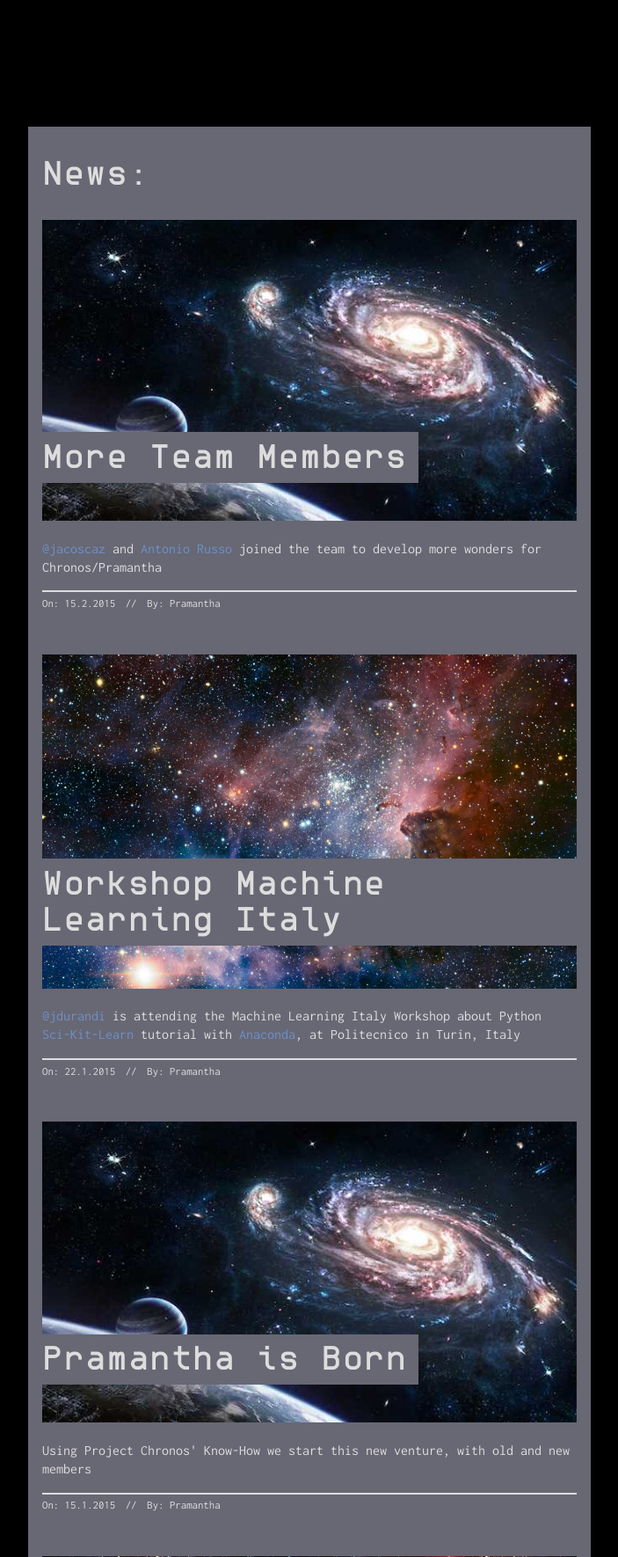
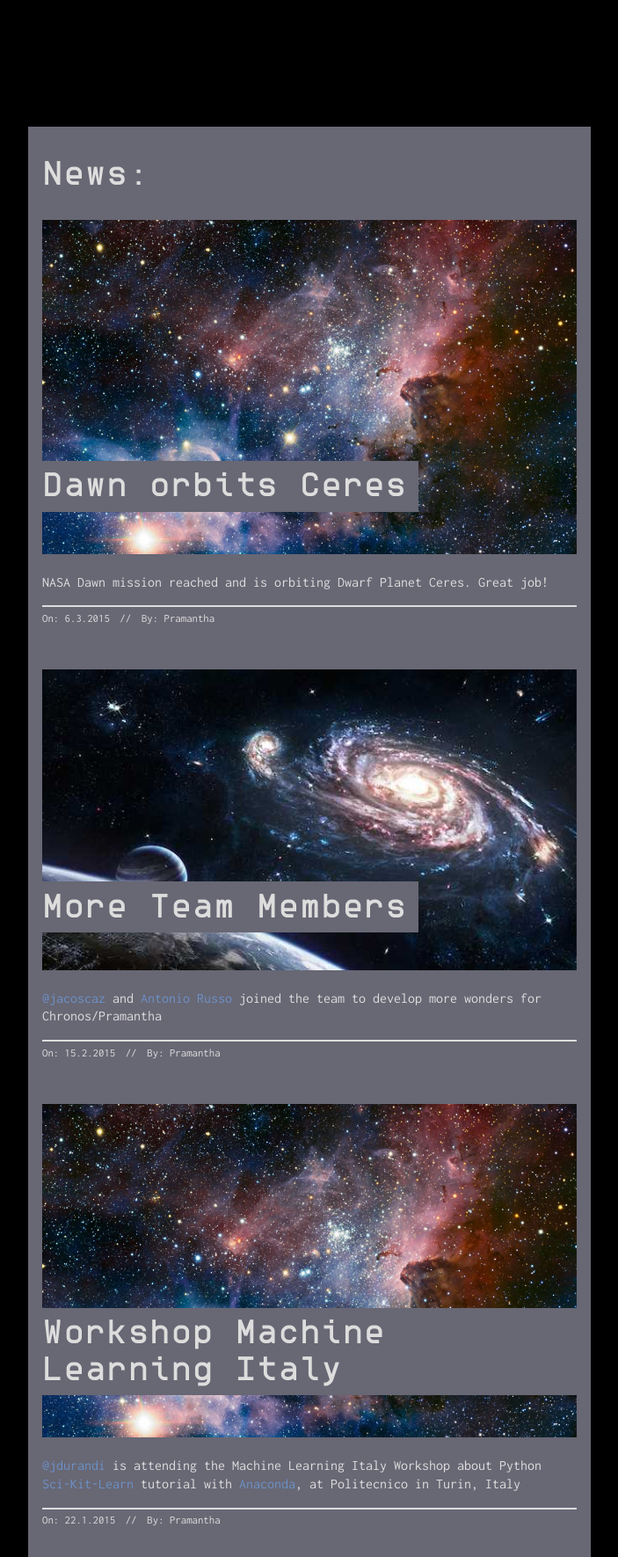
Before and after one commit to SpaceAppsXploration/singlepage, a Flask app: page / in a window 1280 px wide. Shown: the part 1853-3623 px from the top of the page at 88% size, without its empty margins (288-991 px from the left). Run offline with Flask 2, Linux system fonts and the light colour scheme; some libraries are stand-ins or nearby versions.

Commit message:
Dawn news

```diff
--- a/wsgi/templates/index.html
+++ b/wsgi/templates/index.html
@@ -133,6 +133,21 @@
          <!-- CMS Block Content -->
     <section class="site--content blog">
         <h1>News:</h1>
+        <article class="blog--post">
+            <header class="post--header">
+                <img src="/static/assets/images/space.jpg" alt="">
+                <div class="post--header-text">
+                    <h1 class="post--title">Dawn orbits Ceres</h1>
+                </div>
+            </header>
+            <section class="post--content wysiwyg">
+                <p>NASA Dawn mission reached and is orbiting Dwarf Planet Ceres. Great job!</p>
+            </section>
+            <footer class="post--meta">
+                <span class="post--date">On: 6.3.2015</span>
+                <span class="post--author">By: Pramantha</span>
+            </footer>
+        </article>
         <article class="blog--post">
             <header class="post--header">
                 <img src="/static/assets/images/outer-space.jpg" alt="">
```
